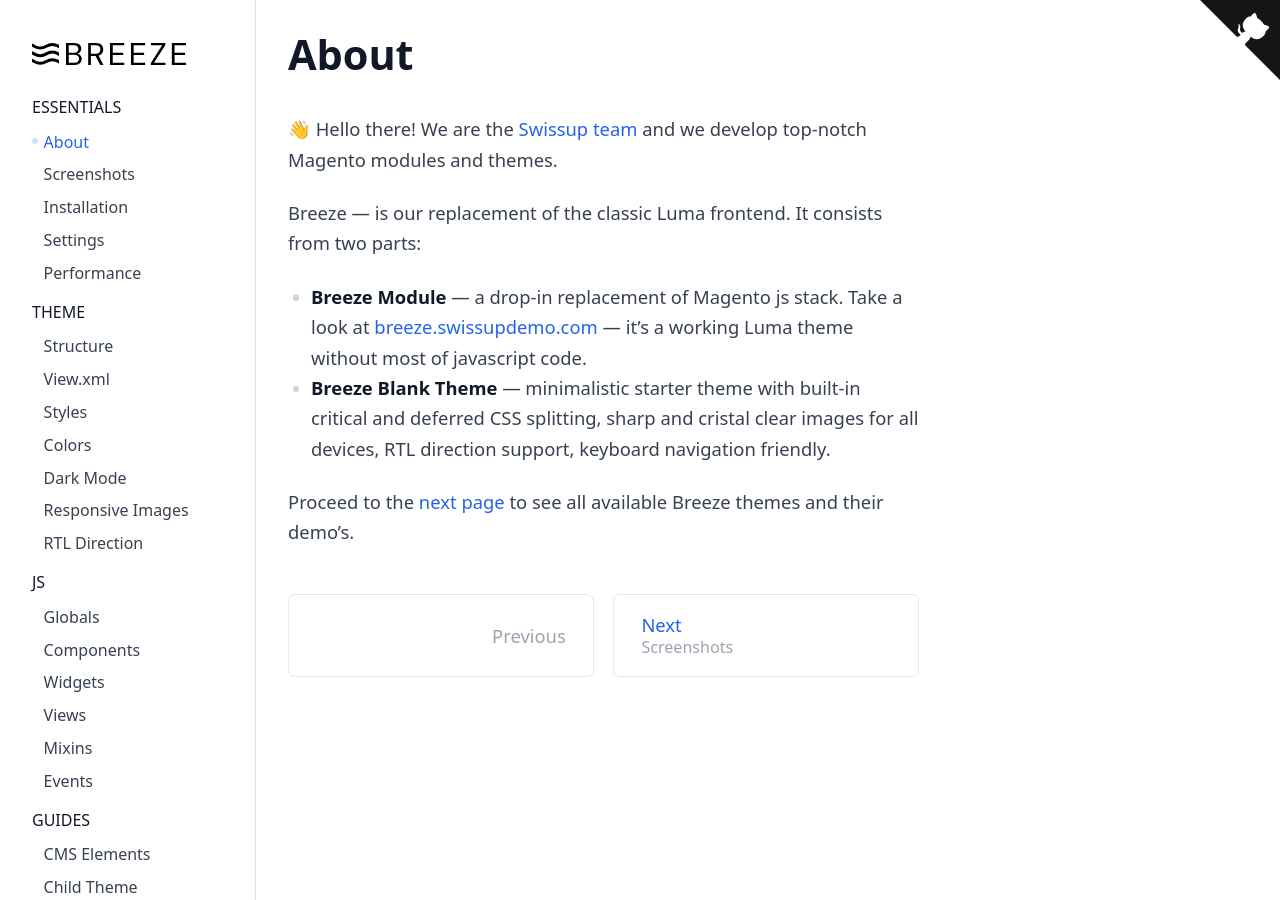
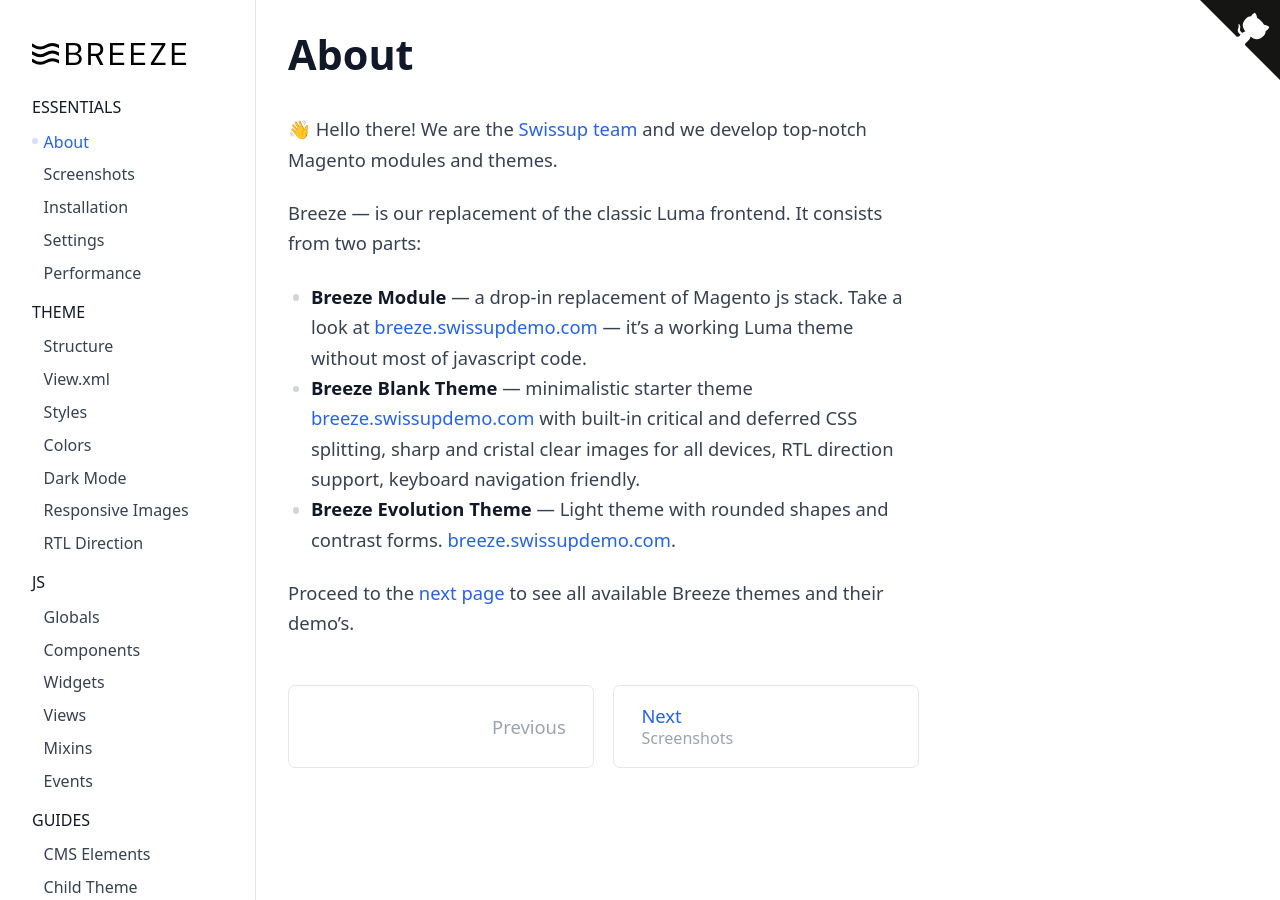
Before and after one commit to breezefront/breezefront.com, a Jekyll site: the page built from collections/_essentials/about.md, in a window 1280 px wide. Built offline with Jekyll 4.4.1, drawn with Linux system fonts in a browser that asks for light colours.

Commit message:
Update about.md

```diff
--- a/collections/_essentials/about.md
+++ b/collections/_essentials/about.md
@@ -15,8 +15,9 @@ two parts:
  -  **Breeze Module** --- a drop-in replacement of Magento js stack. Take a look at
     [breeze.swissupdemo.com](https://breeze.swissupdemo.com/) --- it's a
     working Luma theme without most of javascript code.
- -  **Breeze Blank Theme** --- minimalistic starter theme with built-in
+ -  **Breeze Blank Theme** --- minimalistic starter theme [breeze.swissupdemo.com](https://breeze.swissupdemo.com/breeze_blank)  with built-in
     critical and deferred CSS splitting, sharp and cristal clear images for all devices, RTL direction support, keyboard navigation friendly.
+ -  **Breeze Evolution Theme** --- Light theme with rounded shapes and contrast forms.  [breeze.swissupdemo.com](https://breeze.swissupdemo.com/breeze_blank).
 
 Proceed to the [next page](/screenshots) to see all available Breeze themes
 and their demo's.
```
